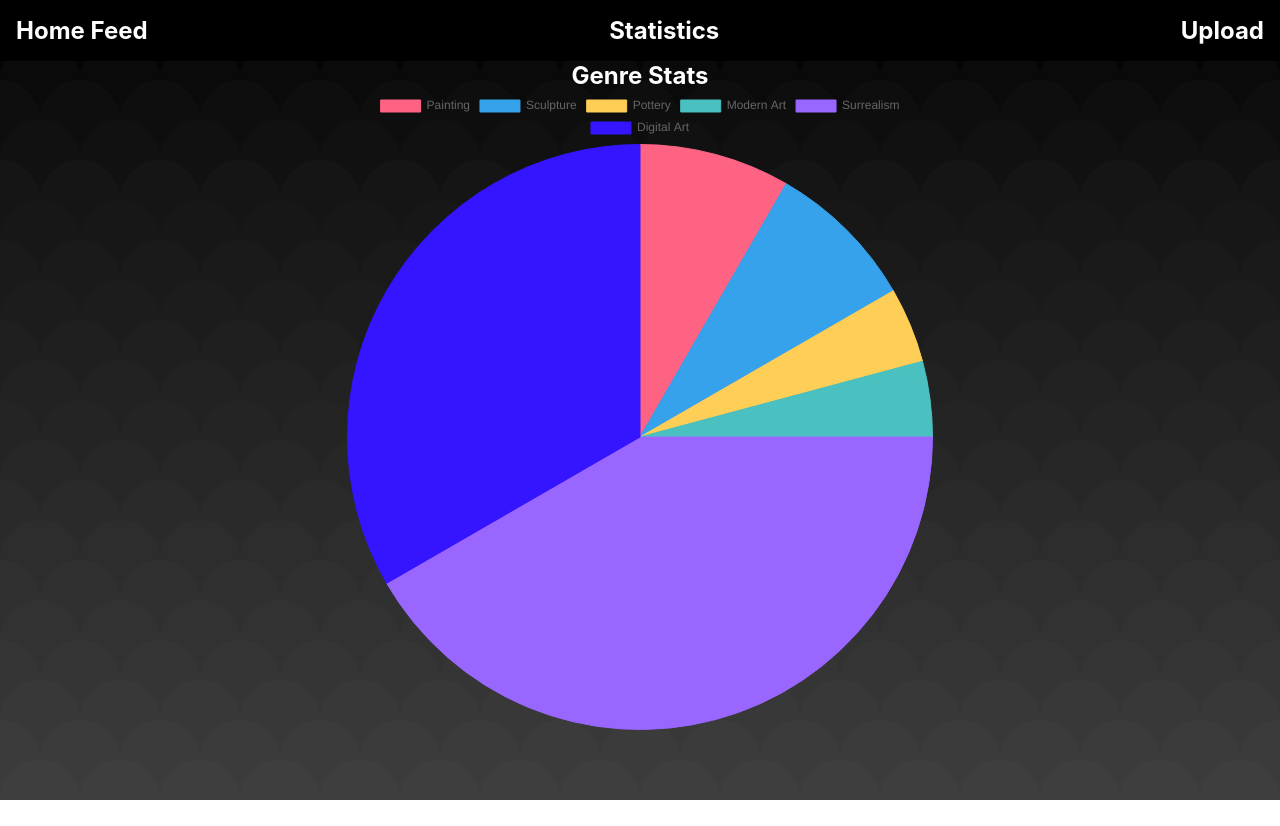
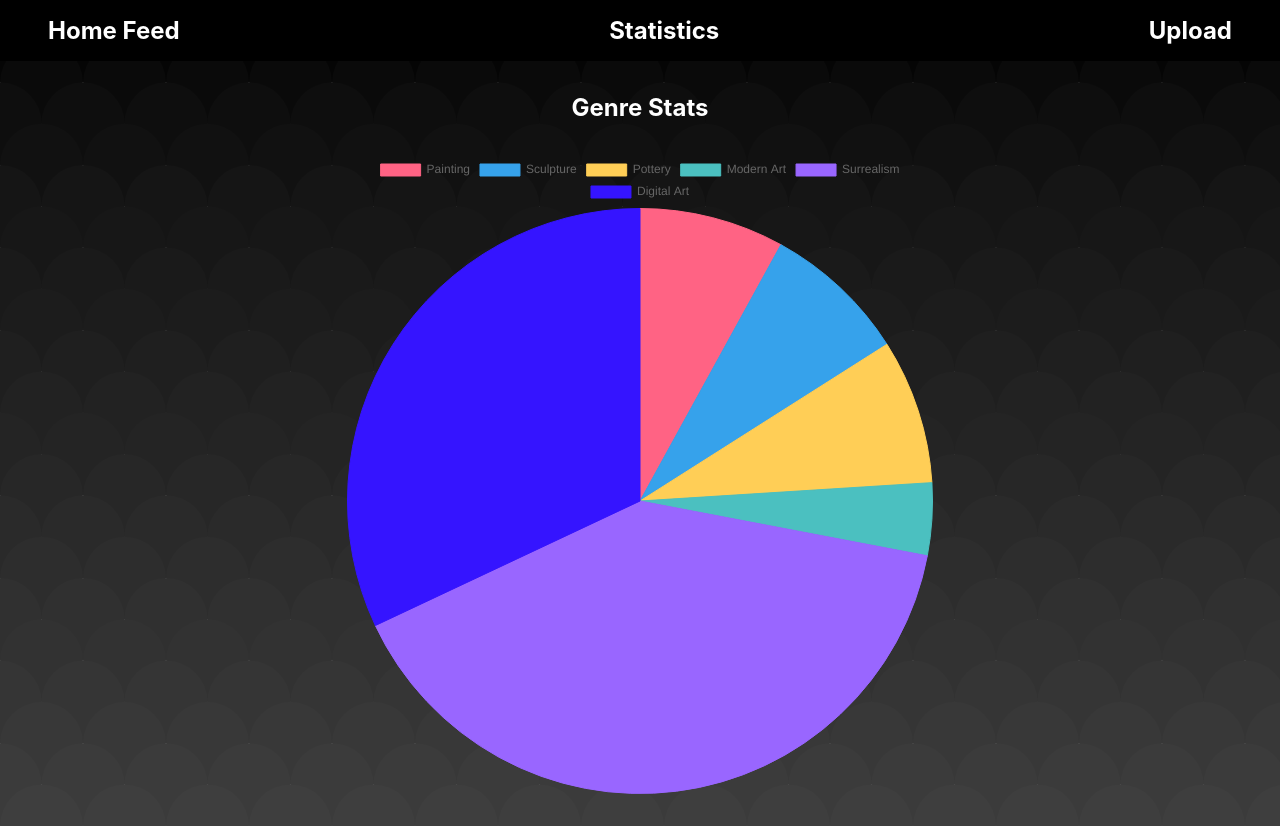
Before and after one commit to MadisonEvans94/project-2-picshare, a React (Create React App) app: page /statistics in a window 1280 px wide. Before the commit the page ends 800 px from the top, so only its background shows below. Built offline with nearby package versions, Linux system fonts and the light colour scheme; data requests are answered from the project's data file.

Commit message:
full functionality working

```diff
--- a/db.json
+++ b/db.json
@@ -203,6 +203,14 @@
       "cat": "Digital Art",
       "des": "Crash of Belief",
       "id": 24
+    },
+    {
+      "name": "In the works ",
+      "artist": "Test Artist ",
+      "image": "https://images.unsplash.com/photo-1520408222757-6f9f95d87d5d?ixlib=rb-4.0.3&ixid=MnwxMjA3fDB8MHxzZWFyY2h8NHx8cG90dGVyeXxlbnwwfHwwfHw%3D&w=1000&q=80",
+      "cat": "Pottery",
+      "des": "A beautiful vase in the making ",
+      "id": 25
     }
   ]
 }
--- a/src/components/Nav/Nav.css
+++ b/src/components/Nav/Nav.css
@@ -1,5 +1,5 @@
 .nav-container {
-	padding: 1rem;
+	padding: 1rem 3rem;
 	background-color: rgb(0, 0, 0);
 	color: white;
 }
--- a/src/pages/Statistics/Statistics.css
+++ b/src/pages/Statistics/Statistics.css
@@ -0,0 +1,11 @@
+.stats-container {
+	display: flex;
+	flex-direction: column;
+	justify-content: center;
+	align-items: center;
+	width: 100%;
+	margin: 2rem 0;
+}
+.stats-container h2 {
+	margin-bottom: 2rem;
+}
--- a/src/pages/Statistics/Statistics.jsx
+++ b/src/pages/Statistics/Statistics.jsx
@@ -1,5 +1,6 @@
 import React from "react";
 import PieChart from "../../components/PieChart/PieChart";
+import "./Statistics.css";
 const formatData = (masterList) => {
 	const genreCount = [0, 0, 0, 0, 0, 0];
 	masterList.forEach((artwork) => {
@@ -62,7 +63,7 @@ const formatData = (masterList) => {
 
 const Statistics = ({ masterList }) => {
 	return (
-		<div className="page-container">
+		<div className="stats-container">
 			<h2>Genre Stats</h2>
 			<PieChart formattedData={formatData(masterList)} />
 		</div>
--- a/src/pages/UploadPage/UploadPage.jsx
+++ b/src/pages/UploadPage/UploadPage.jsx
@@ -73,6 +73,9 @@ const UploadPage = ({ onAddItem }) => {
 						<option value="Painting">Painting</option>
 						<option value="Sculpture">Sculpture</option>
 						<option value="Pottery">Pottery</option>
+						<option value="Digital Art">Digital Art</option>
+						<option value="Modern Art">Modern Art</option>
+						<option value="Surrealism">Surrealism</option>
 					</select>
 				</div>
 
```
